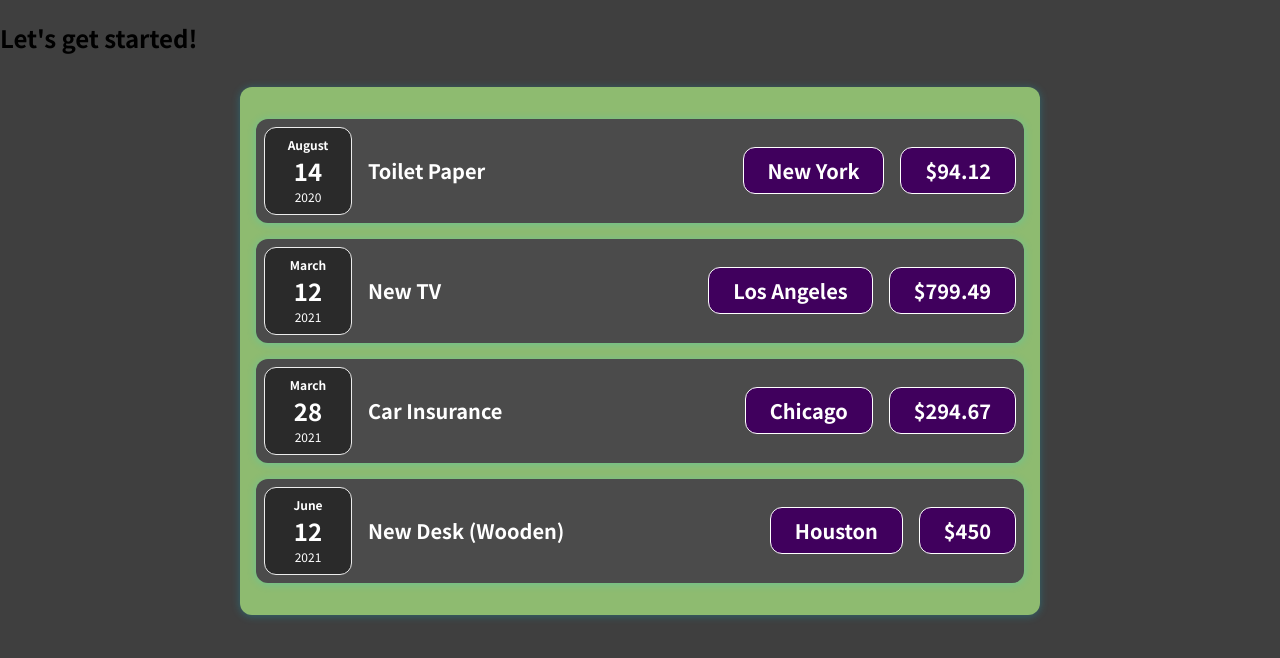
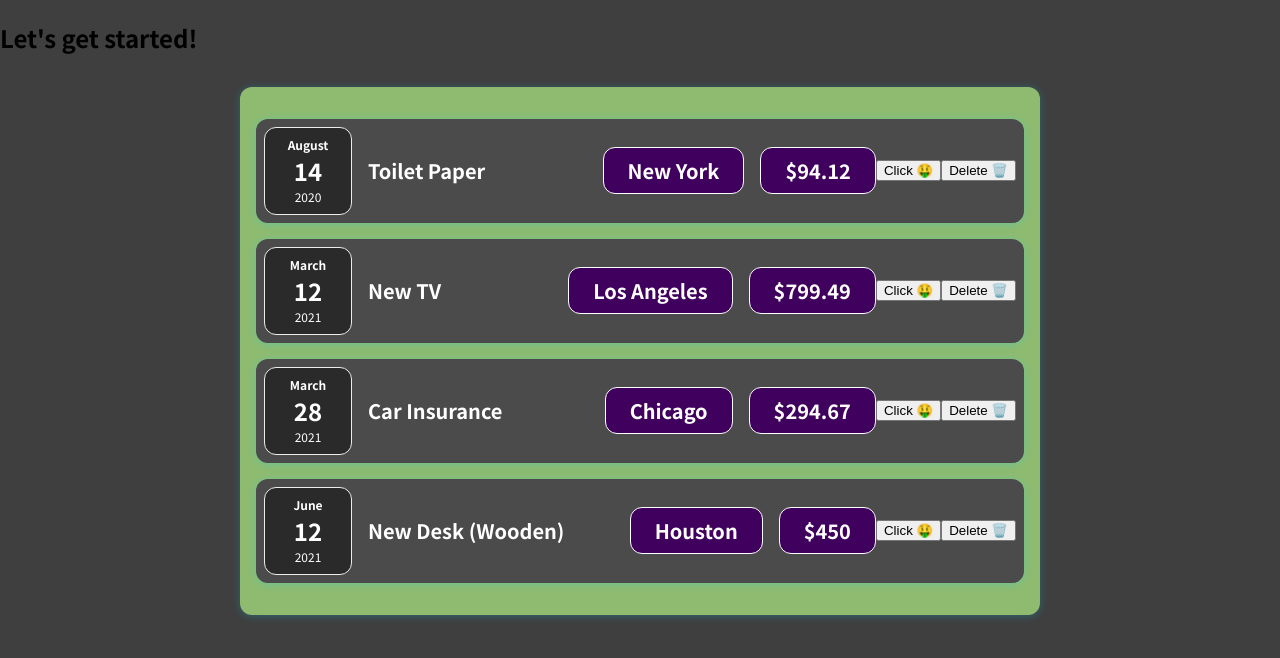
Before and after one commit to rushabhTt/react, a JavaScript app in the folder new-start/: page / in a window 1280 px wide. Shown: the top 658 px of the page. Built offline with nearby package versions, Linux system fonts and the light colour scheme.

Commit message:
Delete button

```diff
--- a/new-start/src/components/Expenses/ExpenseItem.js
+++ b/new-start/src/components/Expenses/ExpenseItem.js
@@ -5,6 +5,14 @@ import Card from "../UI/Card";
 import "./ExpenseItem.css";
 
 const ExpenseItem = (props) => {
+  const clickHandler = () => {
+    console.log("clicked 😎");
+  };
+
+  const deleteHandler = () => {
+    document.querySelector(".expense-item").remove();
+  };
+
   return (
     <Card className="expense-item">
       {/* In react: when component doesn’t have any children or text content,
@@ -15,6 +23,9 @@ const ExpenseItem = (props) => {
         location={props.location}
         amount={props.amount}
       />
+      {/* you just points to the function don't put () nahi toh pahle hi run ho jaayega*/}
+      <button onClick={clickHandler}>Click 🤑</button>
+      <button onClick={deleteHandler}>Delete 🗑️</button>
     </Card>
   );
 };
```
